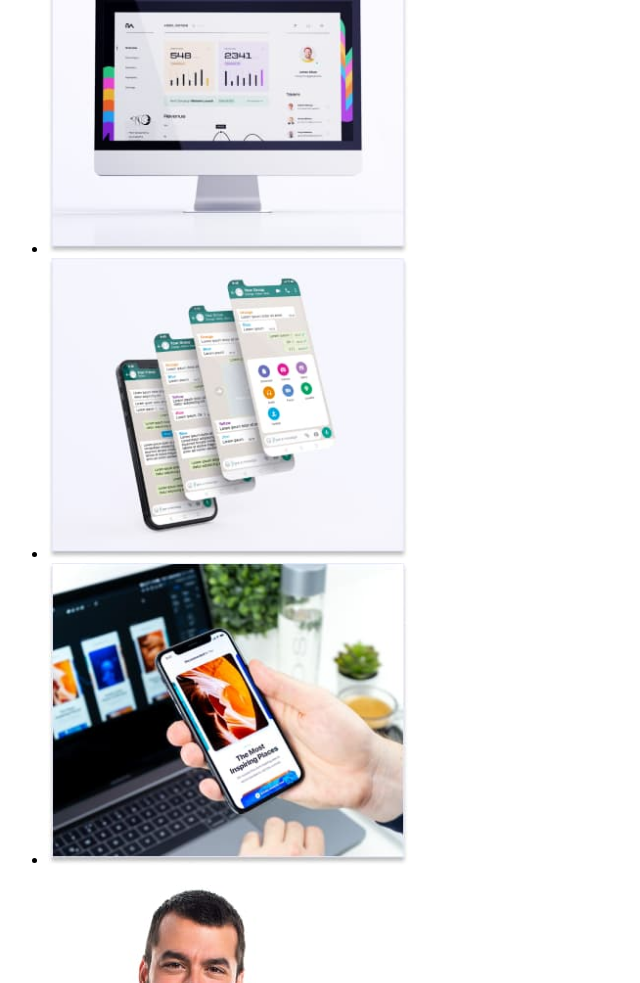
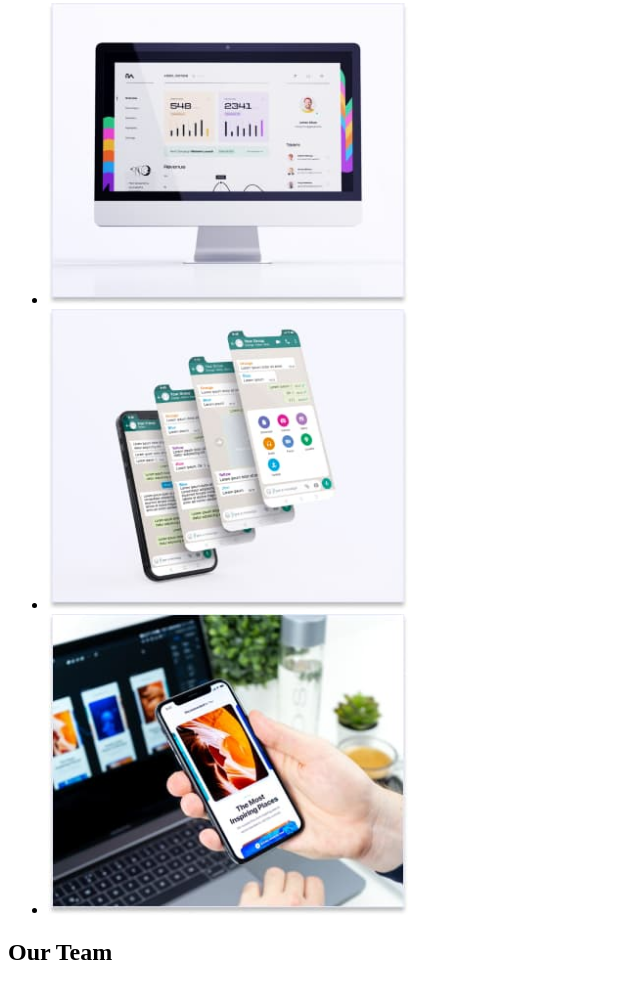
Before and after one commit to AnastasiaHuz/goit-markup-hw-01, a plain HTML site: page index.html in a window 1280 px wide. Shown: the part 657-1640 px from the top of the page, without its empty margins (0-640 px from the left). Drawn offline with Linux system fonts and the light colour scheme.

Commit message:
corrections - part 3

```diff
--- a/index.html
+++ b/index.html
@@ -10,7 +10,7 @@
   <body>
     <header>
       <nav>
-        <a href="./index.html"> <span>WEBSTUDIO</span></a>
+        <a href="./index.html">WEBSTUDIO</a>
 
         <ul>
           <li><a href="">Studio</a></li>
@@ -30,12 +30,10 @@
     <main>
       <!-- order button place-->
 
-      <div>
-        <section>
-          <h1>Effective Solutions for Your Business</h1>
-          <button type="button">Order Service</button>
-        </section>
-      </div>
+      <section>
+        <h1>Effective Solutions for Your Business</h1>
+        <button type="button">Order Service</button>
+      </section>
 
       <!-- list of principles -->
 
@@ -81,27 +79,18 @@
       <!--Images with the links about their works -->
 
       <section>
+        <h2>What are we doing</h2>
         <ul>
           <li>
-            <a href="">
-              <img src="./images/vav.jpg" alt="computer screen" width="360" />
-            </a>
+            <img src="./images/vav.jpg" alt="computer screen" width="360"/>
           </li>
 
           <li>
-            <a href="">
-              <img src="./images/img2.jpg" alt="phones screens" width="360" />
-            </a>
+            <img src="./images/img2.jpg" alt="phones screens" width="360"/>
           </li>
 
           <li>
-            <a href="">
-              <img
-                src="images/img3.jpg"
-                alt="smartphone in the hand"
-                width="360"
-              />
-            </a>
+            <img src="images/img3.jpg" alt="smartphone in the hand" width="360"/>
           </li>
         </ul>
       </section>
@@ -109,6 +98,8 @@
       <!-- The list of workers (team list) -->
 
       <section>
+
+        <h2>Our Team</h2>
         <ul>
           <li>
             <img
```
